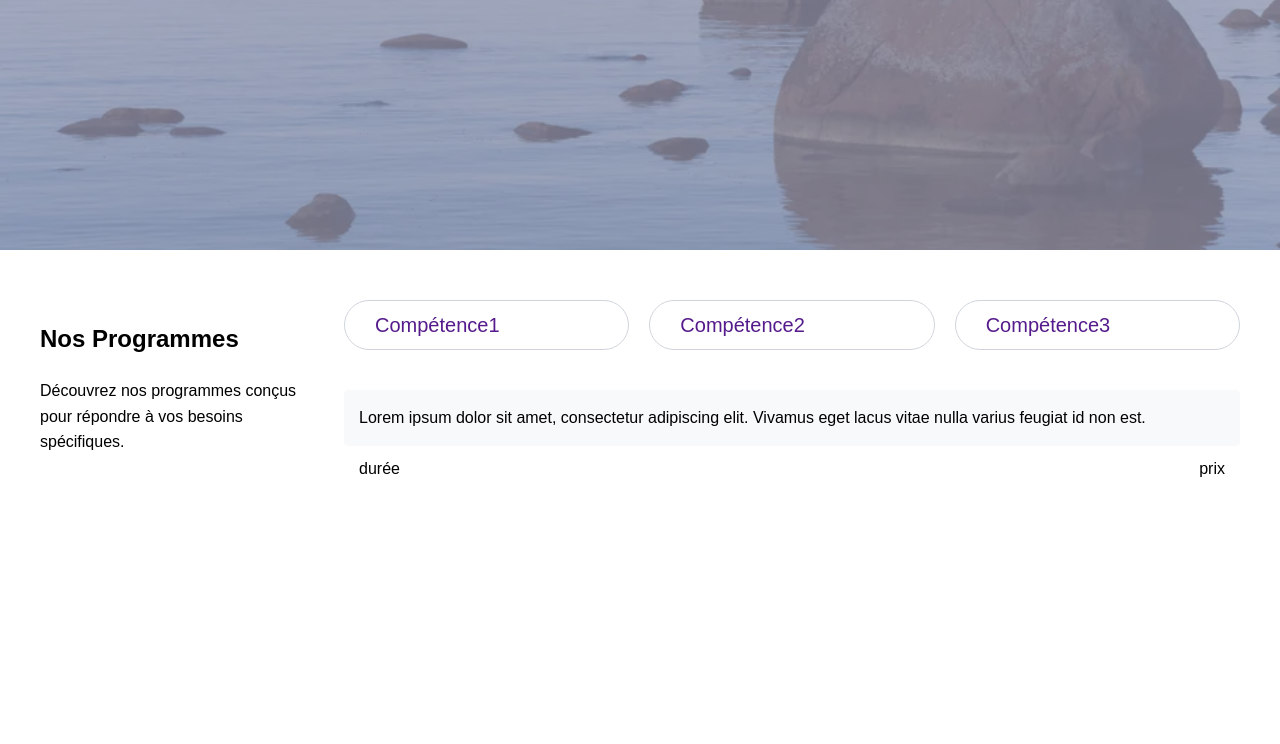
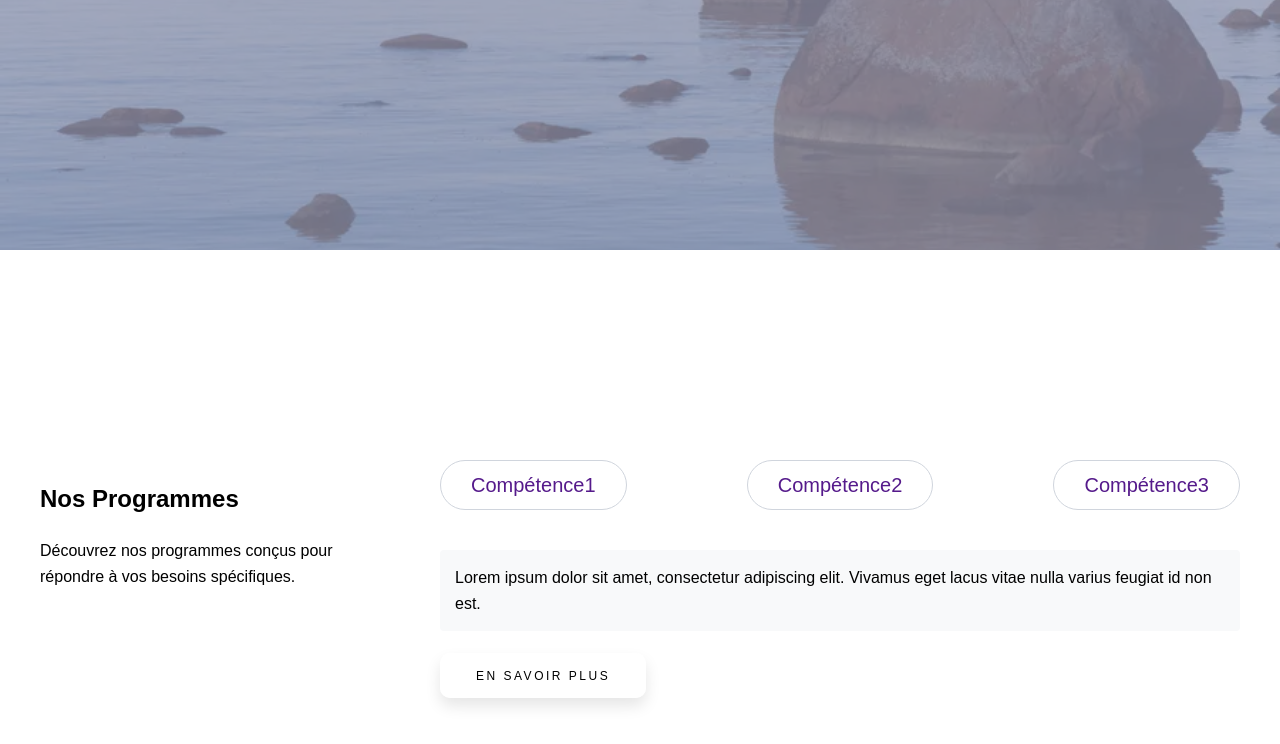
Before and after one commit to PierreSarciat/accompagnement-professionnel, a React (Vite) app: page / in a window 1280 px wide. Shown: the part 630-1374 px from the top of the page. Built offline with nearby package versions, Linux system fonts and the light colour scheme.

Commit message:
mise en place programs

```diff
--- a/src/sections/programs/programs.jsx
+++ b/src/sections/programs/programs.jsx
@@ -1,5 +1,6 @@
 import React, { useState } from 'react';
 import './programs.scss';
+import Button from "@components/button/button.jsx";
 import ButtonP from "@components/button/button-programs.jsx";
 
 const programsData = [
@@ -62,12 +63,10 @@ const Programs = () => {
                     {selectedProgram && (
                         <div className="programs__description-container">
                             <p className="programs__item-description">{selectedProgram.description}</p>
-                            <div className="programs__item-details">
-                                <span className="programs__item-duration">{selectedProgram.duration}</span>
-                                <span className="programs__item-price">{selectedProgram.price}</span>
-                            </div>
+
                         </div>
                     )}
+                    <Button text="En savoir plus" />
                 </div>
 
             </div>
--- a/src/sections/programs/programs.scss
+++ b/src/sections/programs/programs.scss
@@ -1,40 +1,37 @@
 .programs__content {
     max-width: 1240px;
-    margin: 0 auto;
+    margin-top: 20vh;
     display: grid;
     grid-template-columns: 1fr 2fr;
     gap: 40px;
     padding: 0 20px;
     box-sizing: border-box;
-}
+
+    .programs__buttons__content {
+        max-width: 800px;
 
         .programs__buttons {
-    display: grid;
-    grid-template-columns: repeat(3, 1fr); // Trois colonnes pour les boutons
-    gap: 20px;
             margin-bottom: 40px;
+            display: flex;
+            justify-content: space-between;
+        }
     }
 
     .programs__description-container {
         grid-column: 1 / -1; // Prend toute la largeur disponible
         width: 100%;
-}
 
         .programs__item-description {
             width: 70vw;
             max-width: 100%;
             margin: 10px 0;
             padding: 15px;
+            margin-bottom: 30px;
             box-sizing: border-box;
             background-color: #f8f9fa;
             border-radius: 4px;
         }
 
-.programs__item-details {
-    width: 100%;
-    display: flex;
-    justify-content: space-between;
-    margin-top: 10px;
-    padding: 0 15px;
-    box-sizing: border-box;
+
     }
+}
```
Lines whose indentation alone changed are shown as unchanged.
